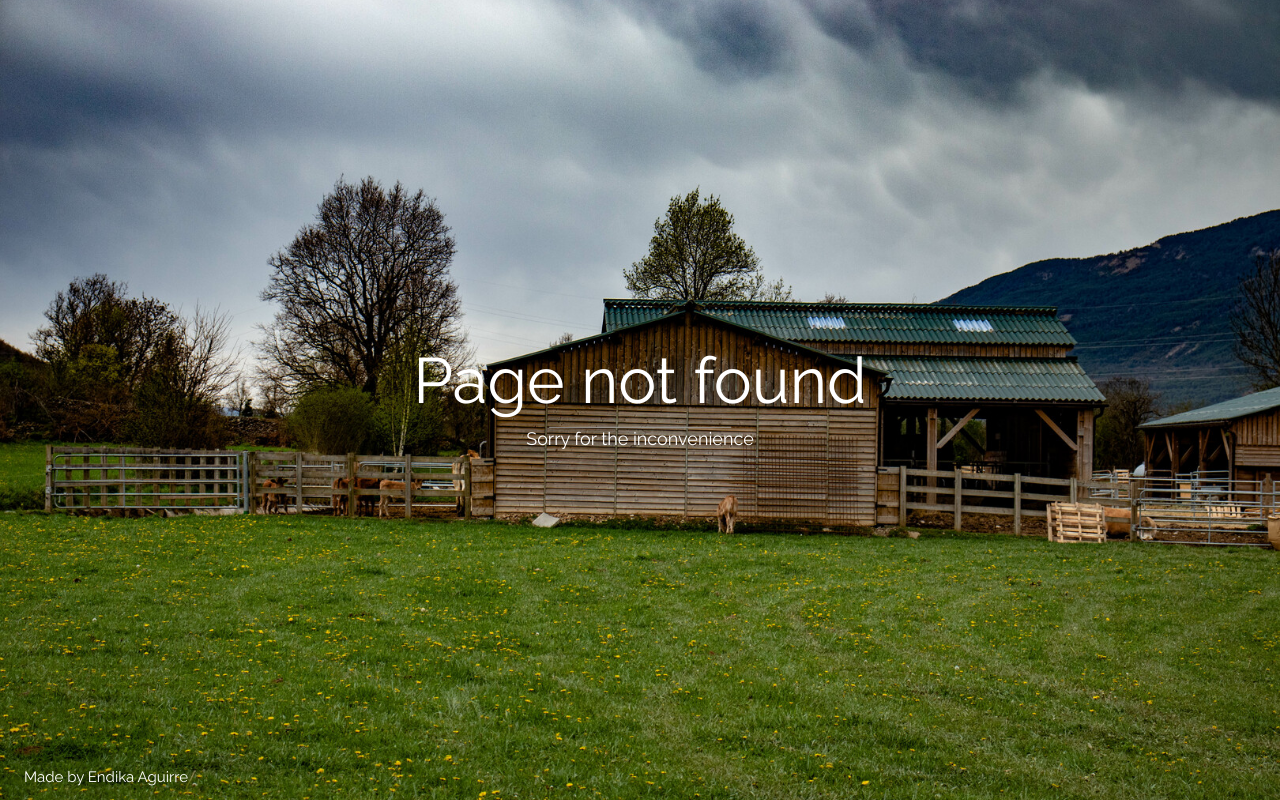
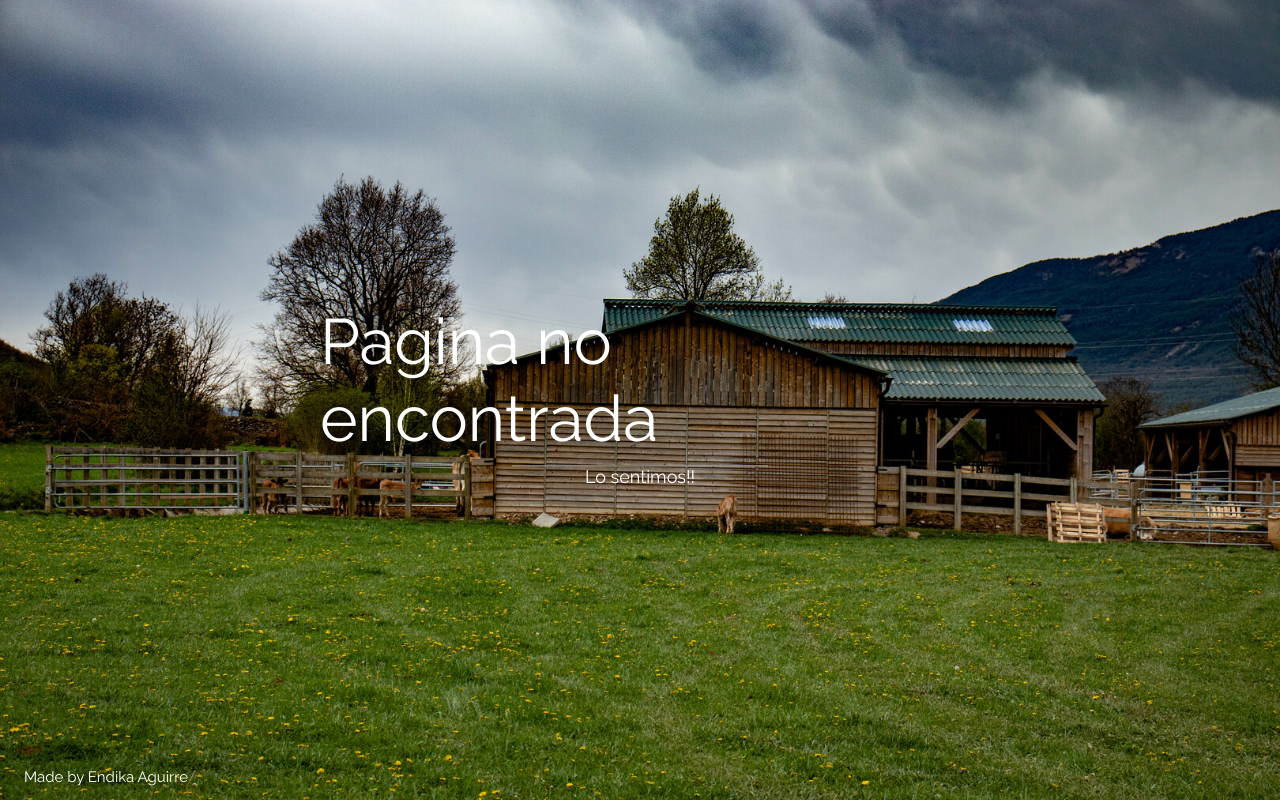
Before and after one commit to Ninjalice/WEB_OLD, a Flask app: template templates/page_not_found.html in a window 1280 px wide. Run offline with Flask 2, Linux system fonts and the light colour scheme; the template is opened without the code that fills it, so the values that code supplies are empty; some libraries are stand-ins or nearby versions.

Commit message:
small 404 changes

```diff
--- a/templates/page_not_found.html
+++ b/templates/page_not_found.html
@@ -20,9 +20,9 @@
 <div class="bgimg w3-display-container w3-animate-opacity w3-text-white" style="font-family: Raleway, sans-serif !important">
 
   <div class="w3-display-middle">
-    <h1 class="w3-jumbo w3-animate-top">Page not found</h1>
+    <h1 class="w3-jumbo w3-animate-top">Pagina no encontrada</h1>
     <hr class="w3-border-grey" style="margin:auto;width:40%">
-    <h1 class="w3-large w3-center">Sorry for the inconvenience </h1>
+    <h1 class="w3-large w3-center">Lo sentimos!!</h1>
 
   </div>
 
```
